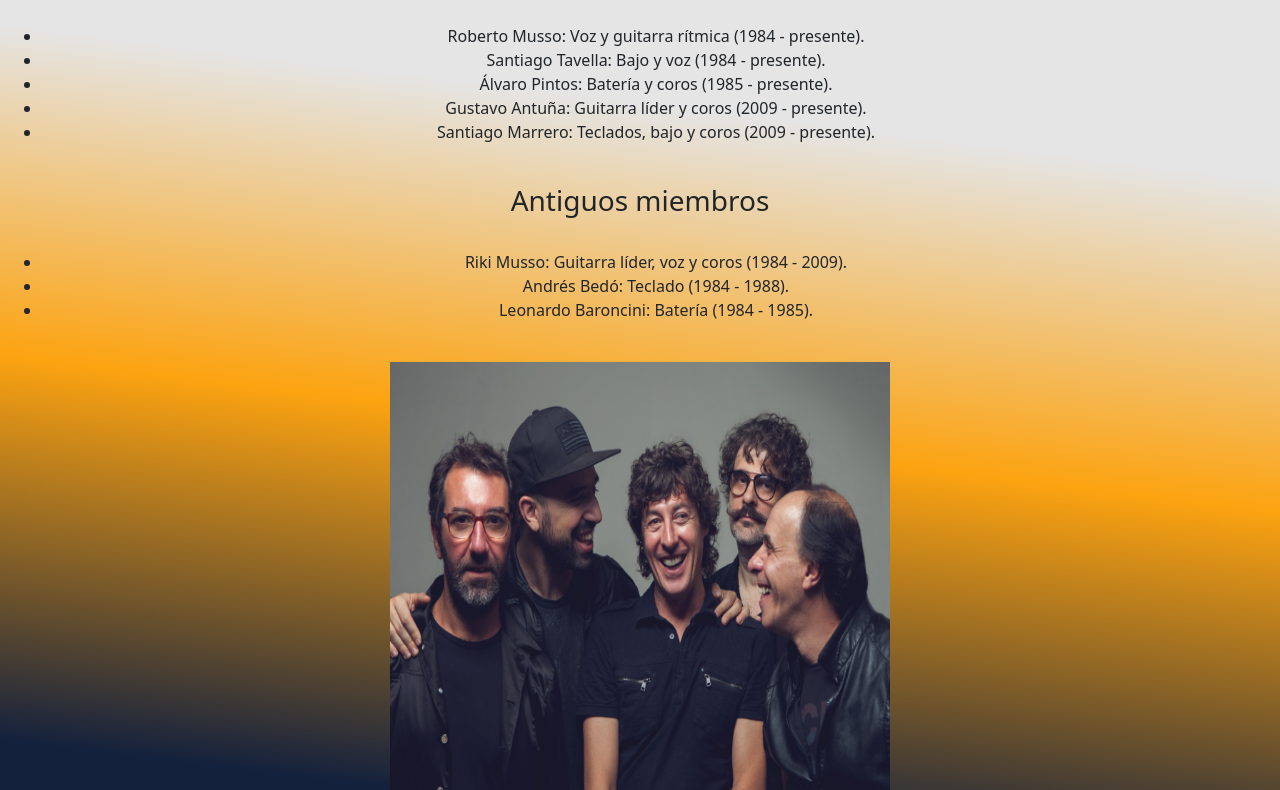
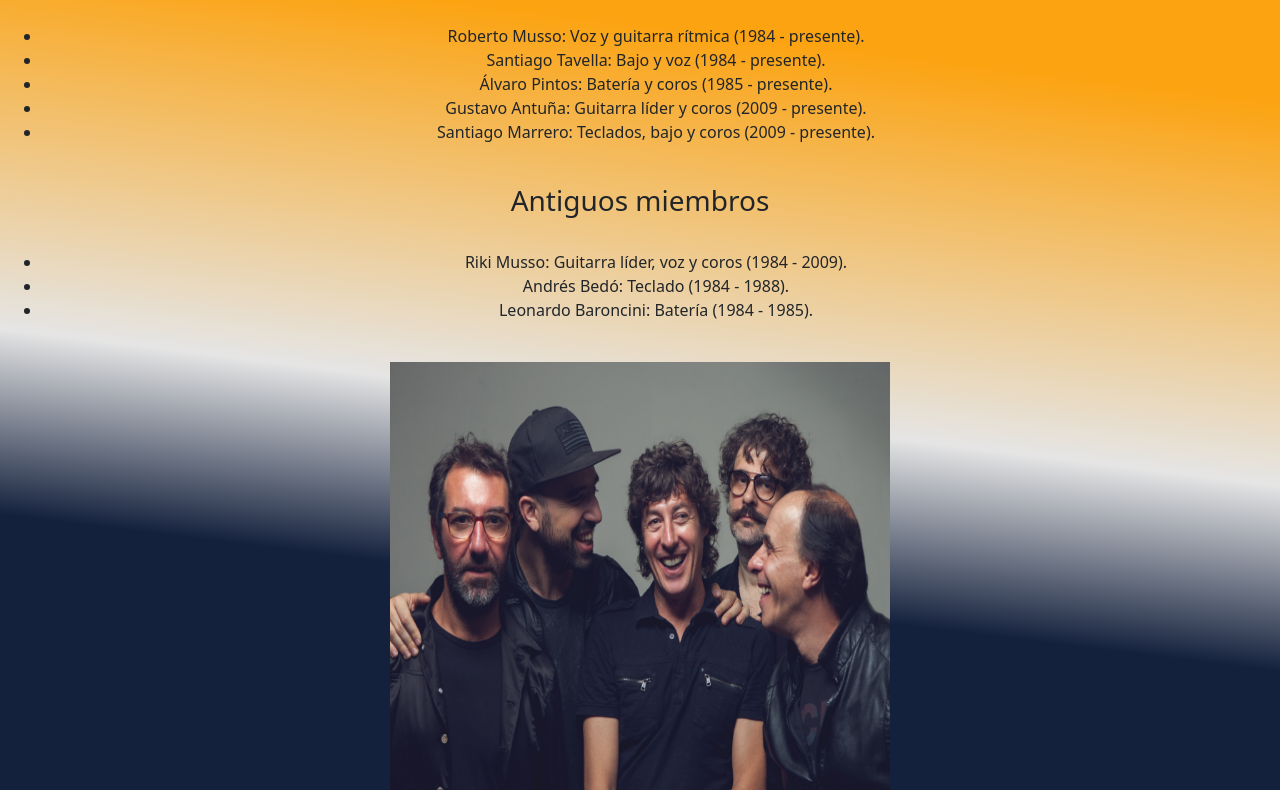
Before and after one commit to EdgarVaron/PreEntrega3-Varon, a plain HTML site: page index.html in a window 1280 px wide. Shown: the part 363-1153 px from the top of the page. Drawn offline with nearby package versions, Linux system fonts and the light colour scheme.

Commit message:
Se establece colores del body index

```diff
--- a/css/style.css
+++ b/css/style.css
@@ -40,8 +40,8 @@ footer {
 }
 
 .intro{
-    background: rgb(229,229,229);
-background: linear-gradient(187deg, rgba(229,229,229,1) 36%, rgba(252,163,17,1) 61%, rgba(20,33,61,1) 90%);
+    background: rgb(252,163,17);
+    background: linear-gradient(187deg, rgba(252,163,17,1) 30%, rgba(229,229,229,1) 59%, rgba(20,33,61,1) 73%);
 }
 
 .intro__p {
```
